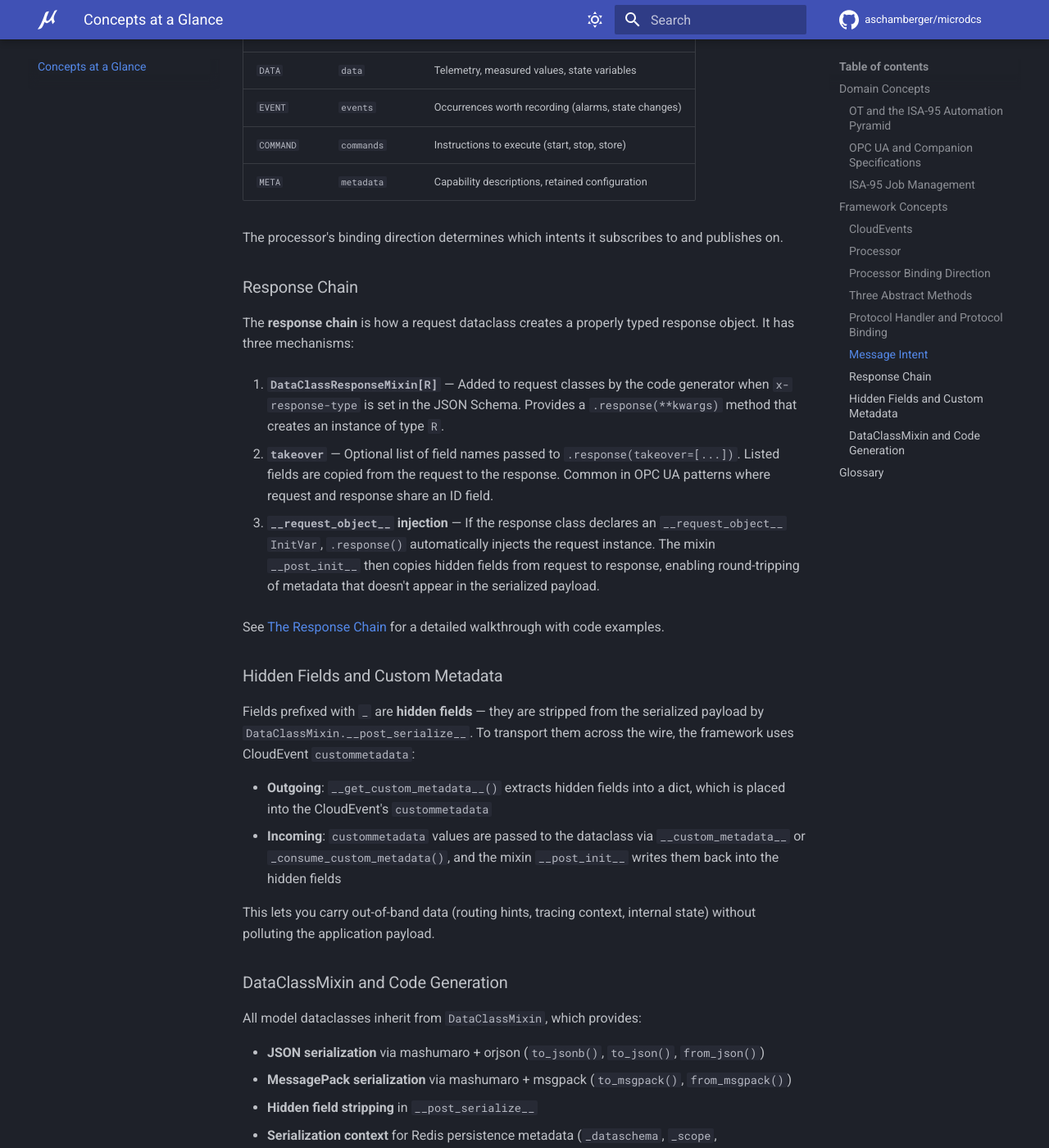
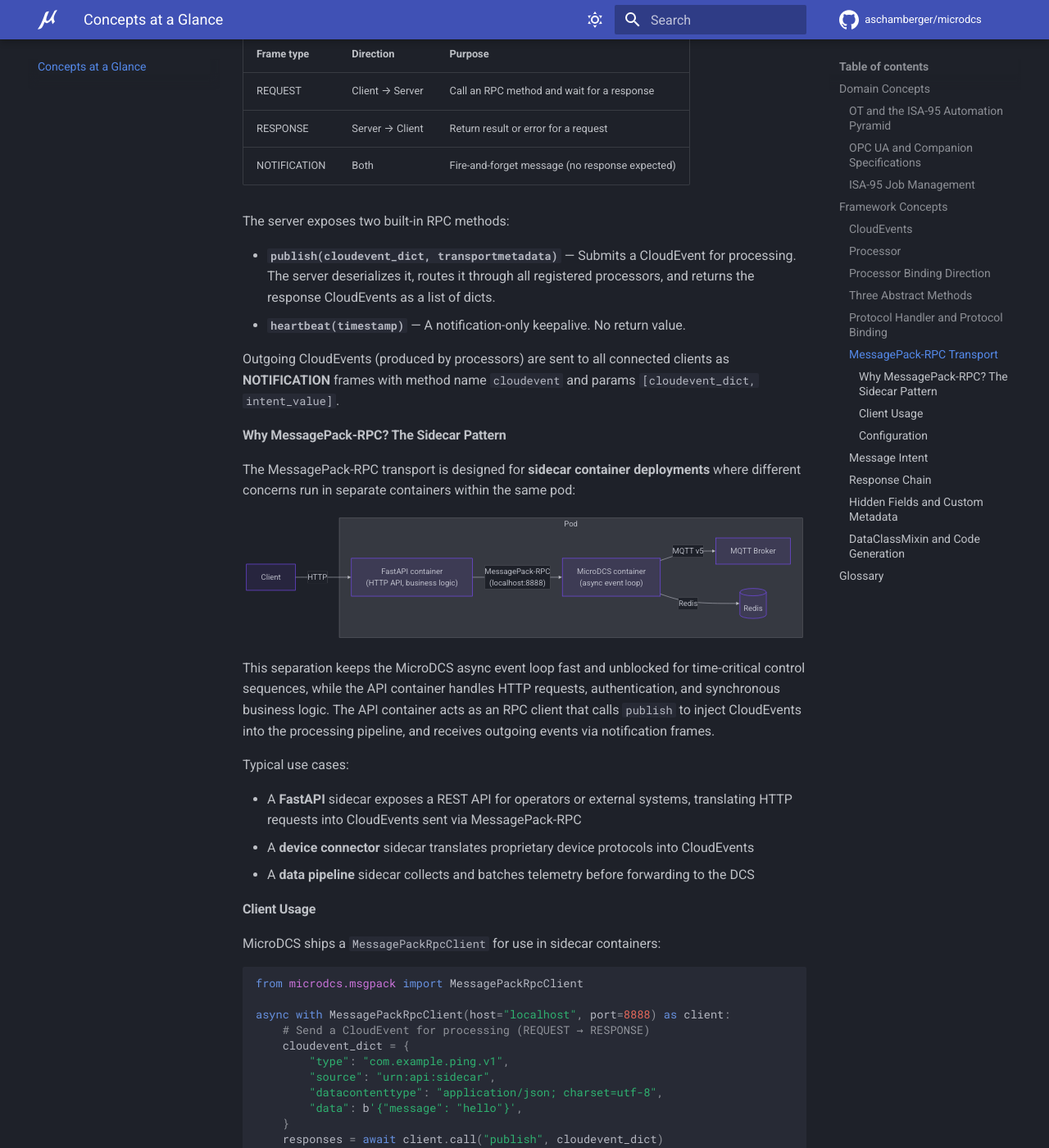
Before and after one commit to aschamberger/microdcs, an MkDocs documentation site: the page built from docs/concepts.md, in a window 1280 px wide and 1400 px high, scrolled down 4491 px. Shown: the whole window at 82% size. Built offline with MkDocs 1.6.1 and Material for MkDocs 9.7.7, drawn with Linux system fonts in a browser that asks for light colours; comment, search, counter and statistics services are not loaded; some of the changed text lies outside the part shown.

Commit message:
docs: document MessagePack-RPC transport and sidecar pattern
- Add MessagePack-RPC section to concepts.md: frame types, built-in
  RPC methods, sidecar architecture diagram, client usage example,
  and configuration reference table
- Add MessagePack binding setup example to your-first-processor.md
  with link back to concepts page
- Add glossary entries for MessagePack-RPC and sidecar pattern

````diff
--- a/docs/concepts.md
+++ b/docs/concepts.md
@@ -103,6 +103,81 @@ flowchart LR
   Processor --- MsgPackBinding[MsgPackProtocolBinding] --- MsgPackHandler
 ```
 
+### MessagePack-RPC Transport
+
+MicroDCS includes a **MessagePack-RPC** transport alongside MQTT. It is a TCP-based, binary RPC server built on the [MessagePack-RPC specification](https://github.com/msgpack-rpc/msgpack-rpc/blob/master/spec.md) and supports three frame types:
+
+| Frame type | Direction | Purpose |
+|---|---|---|
+| REQUEST | Client → Server | Call an RPC method and wait for a response |
+| RESPONSE | Server → Client | Return result or error for a request |
+| NOTIFICATION | Both | Fire-and-forget message (no response expected) |
+
+The server exposes two built-in RPC methods:
+
+- **`publish(cloudevent_dict, transportmetadata)`** — Submits a CloudEvent for processing. The server deserializes it, routes it through all registered processors, and returns the response CloudEvents as a list of dicts.
+- **`heartbeat(timestamp)`** — A notification-only keepalive. No return value.
+
+Outgoing CloudEvents (produced by processors) are sent to all connected clients as **NOTIFICATION** frames with method name `cloudevent` and params `[cloudevent_dict, intent_value]`.
+
+#### Why MessagePack-RPC? The Sidecar Pattern
+
+The MessagePack-RPC transport is designed for **sidecar container deployments** where different concerns run in separate containers within the same pod:
+
+```mermaid
+flowchart LR
+  subgraph Pod
+    API["FastAPI container\n(HTTP API, business logic)"] -- "MessagePack-RPC\n(localhost:8888)" --> DCS["MicroDCS container\n(async event loop)"]
+    DCS -- "MQTT v5" --> Broker[MQTT Broker]
+    DCS -- "Redis" --> Redis[(Redis)]
+  end
+  Client -- HTTP --> API
+```
+
+This separation keeps the MicroDCS async event loop fast and unblocked for time-critical control sequences, while the API container handles HTTP requests, authentication, and synchronous business logic. The API container acts as an RPC client that calls `publish` to inject CloudEvents into the processing pipeline, and receives outgoing events via notification frames.
+
+Typical use cases:
+
+- A **FastAPI** sidecar exposes a REST API for operators or external systems, translating HTTP requests into CloudEvents sent via MessagePack-RPC
+- A **device connector** sidecar translates proprietary device protocols into CloudEvents
+- A **data pipeline** sidecar collects and batches telemetry before forwarding to the DCS
+
+#### Client Usage
+
+MicroDCS ships a `MessagePackRpcClient` for use in sidecar containers:
+
+```python
+from microdcs.msgpack import MessagePackRpcClient
+
+async with MessagePackRpcClient(host="localhost", port=8888) as client:
+    # Send a CloudEvent for processing (REQUEST → RESPONSE)
+    cloudevent_dict = {
+        "type": "com.example.ping.v1",
+        "source": "urn:api:sidecar",
+        "datacontenttype": "application/json; charset=utf-8",
+        "data": b'{"message": "hello"}',
+    }
+    responses = await client.call("publish", cloudevent_dict)
+    # responses is a list of CloudEvent dicts
+
+    # Send a heartbeat (NOTIFICATION, no response)
+    await client.notify("heartbeat", 1234567890)
+```
+
+#### Configuration
+
+The MessagePack-RPC server is configured via environment variables with prefix `APP_MSGPACK_`:
+
+| Variable | Default | Purpose |
+|---|---|---|
+| `APP_MSGPACK_HOSTNAME` | `localhost` | Listen address |
+| `APP_MSGPACK_PORT` | `8888` | Listen port |
+| `APP_MSGPACK_TLS_CERT_PATH` | `/var/run/certs/ca.crt` | TLS certificate (enabled when file exists) |
+| `APP_MSGPACK_MAX_QUEUED_CONNECTIONS` | `100` | TCP backlog |
+| `APP_MSGPACK_MAX_CONCURRENT_REQUESTS` | `10` | Per-client concurrency limit (backpressure) |
+| `APP_MSGPACK_MAX_BUFFER_SIZE` | `8388608` (8 MiB) | Max unpacker buffer to bound memory usage |
+| `APP_MSGPACK_BINDING_OUTGOING_QUEUE_SIZE` | `5` | Outgoing notification queue depth |
+
 ### Message Intent
 
 Messages are categorized by **intent**, which maps to the MQTT topic structure:
@@ -162,6 +237,7 @@ Dataclasses are generated from JSON Schema using `microdcs dataclassgen dataclas
 | **Hidden fields** | Dataclass fields prefixed with `_`. Excluded from serialization, transported via custom metadata. |
 | **ISA-95** | International standard for manufacturing operations integration. Defines job orders, responses, and the automation pyramid. |
 | **Message intent** | Category of a message: `DATA`, `EVENT`, `COMMAND`, or `META`. Maps to MQTT topic segments. |
+| **MessagePack-RPC** | Binary TCP-based RPC transport. Used in sidecar deployments to decouple HTTP/API containers from the MicroDCS event loop. |
 | **MicroDCS** | The application class that wires handlers, bindings, and processors together and runs the main event loop. |
 | **Mixin** | Hand-written `*_mixin.py` class that provides `__post_init__` logic for hidden fields and metadata handling. |
 | **Northbound** | Processor direction facing up the ISA-95 pyramid. Subscribes to commands, publishes data/events/metadata. |
@@ -169,6 +245,7 @@ Dataclasses are generated from JSON Schema using `microdcs dataclassgen dataclas
 | **Processor binding** | Connects a processor to a protocol handler. Manages topic patterns and outgoing queue. |
 | **Protocol handler** | Manages transport connections (MQTT or MessagePack-RPC). Runs as an async task. |
 | **Response chain** | The mechanism by which request dataclasses create typed response objects via `.response()`. |
+| **Sidecar pattern** | Kubernetes pod design where a secondary container (e.g. FastAPI) communicates with the MicroDCS container via MessagePack-RPC. |
 | **Southbound** | Processor direction facing down the ISA-95 pyramid. Subscribes to data/events/metadata, publishes commands. |
 | **Takeover** | List of field names copied from request to response in `.response(takeover=[...])`. |
 | **`__request_object__`** | `InitVar` field in response dataclasses. Automatically populated by `.response()` with the request instance. |
````
Also changed, not shown: docs/your-first-processor.md (+35 -0 lines).
